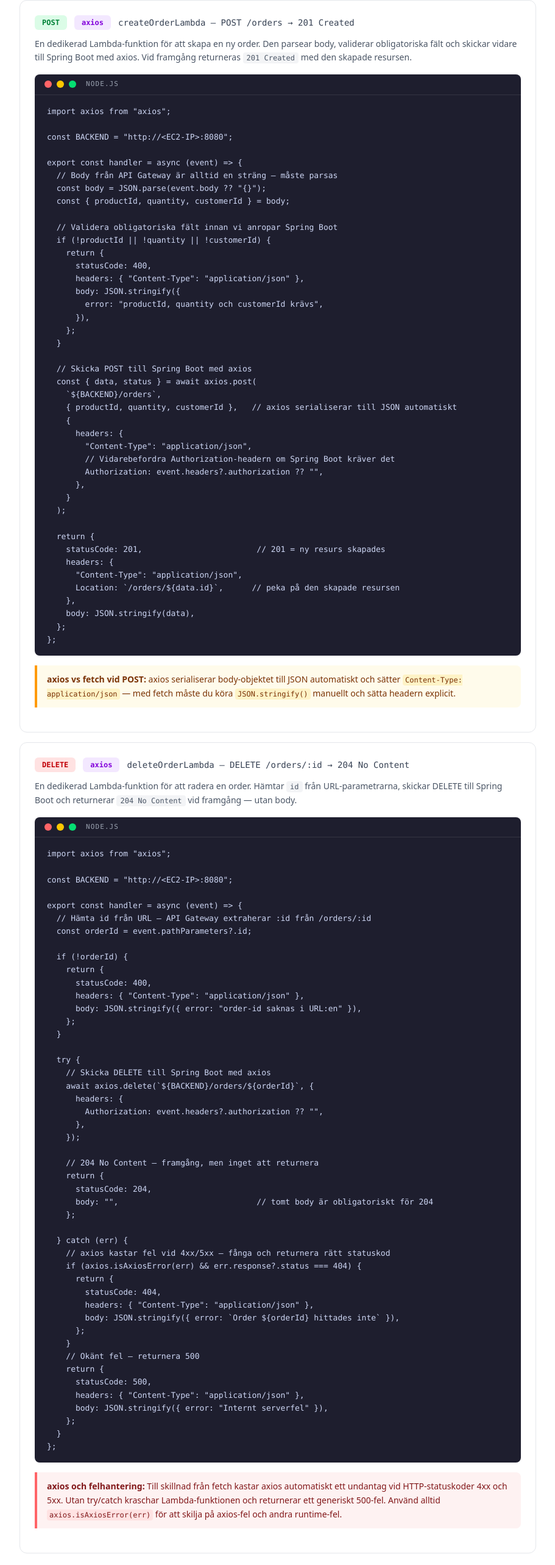
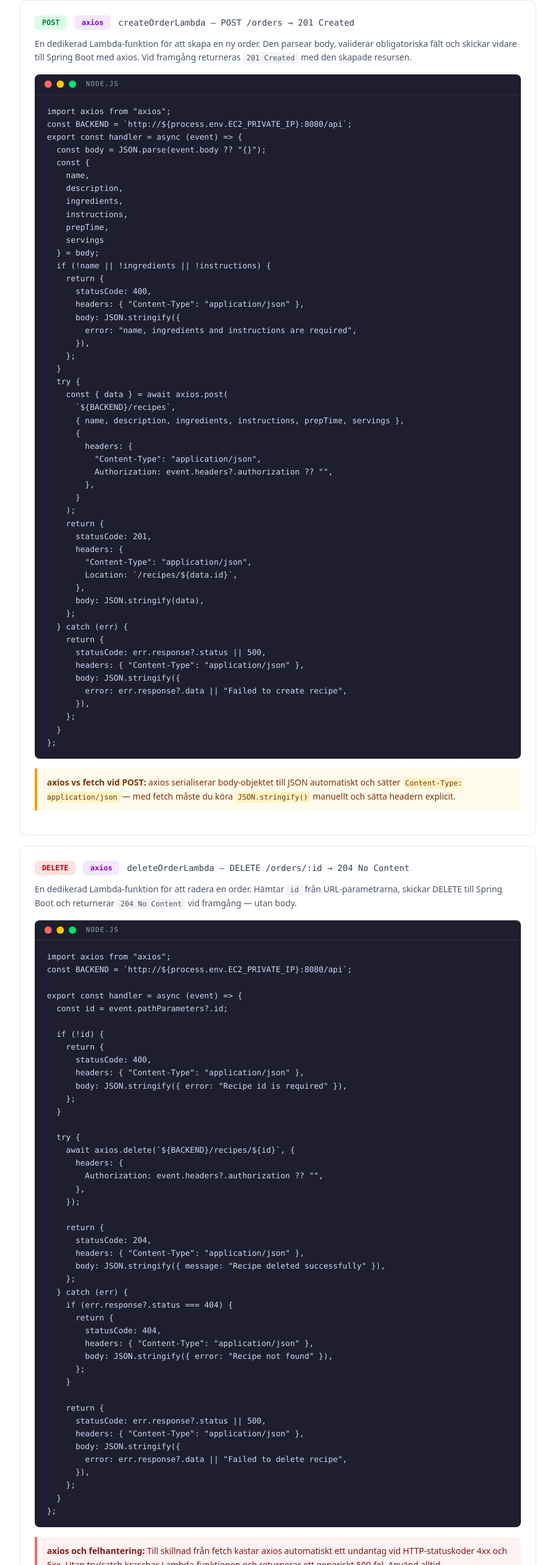
Before and after one commit to danielev1976/aws-basics, a Next.js app: page /lambda-proxy in a window 1280 px wide. Shown: the part 2759-5325 px from the top of the page at 61% size, without its empty margins (184-1095 px from the left). Built offline with nearby package versions, Linux system fonts and the light colour scheme.

Commit message:
modify post and delete code in lambda proxy

```diff
--- a/app/lambda-proxy/page.tsx
+++ b/app/lambda-proxy/page.tsx
@@ -143,6 +143,104 @@ function CodeBlock({ code, lang = "js" }: CodeBlockProps) {
 function Divider() {
   return <hr className="border-0 border-t border-gray-200 my-8" />;
 }
+
+const createRecipeCode = `import axios from "axios";
+const BACKEND = \`http://\${process.env.EC2_PRIVATE_IP}:8080/api\`;
+export const handler = async (event) => {
+  const body = JSON.parse(event.body ?? "{}");
+  const {
+    name,
+    description,
+    ingredients,
+    instructions,
+    prepTime,
+    servings
+  } = body;
+  if (!name || !ingredients || !instructions) {
+    return {
+      statusCode: 400,
+      headers: { "Content-Type": "application/json" },
+      body: JSON.stringify({
+        error: "name, ingredients and instructions are required",
+      }),
+    };
+  }
+  try {
+    const { data } = await axios.post(
+      \`\${BACKEND}/recipes\`,
+      { name, description, ingredients, instructions, prepTime, servings },
+      {
+        headers: {
+          "Content-Type": "application/json",
+          Authorization: event.headers?.authorization ?? "",
+        },
+      }
+    );
+    return {
+      statusCode: 201,
+      headers: {
+        "Content-Type": "application/json",
+        Location: \`/recipes/\${data.id}\`,
+      },
+      body: JSON.stringify(data),
+    };
+  } catch (err) {
+    return {
+      statusCode: err.response?.status || 500,
+      headers: { "Content-Type": "application/json" },
+      body: JSON.stringify({
+        error: err.response?.data || "Failed to create recipe",
+      }),
+    };
+  }
+};`;
+
+const deleteRecipeCode = `import axios from "axios";
+const BACKEND = \`http://\${process.env.EC2_PRIVATE_IP}:8080/api\`;
+
+export const handler = async (event) => {
+  const id = event.pathParameters?.id;
+
+  if (!id) {
+    return {
+      statusCode: 400,
+      headers: { "Content-Type": "application/json" },
+      body: JSON.stringify({ error: "Recipe id is required" }),
+    };
+  }
+
+  try {
+    await axios.delete(\`\${BACKEND}/recipes/\${id}\`, {
+      headers: {
+        Authorization: event.headers?.authorization ?? "",
+      },
+    });
+
+    return {
+      statusCode: 204,
+      headers: { "Content-Type": "application/json" },
+      body: JSON.stringify({ message: "Recipe deleted successfully" }),
+    };
+  } catch (err) {
+    if (err.response?.status === 404) {
+      return {
+        statusCode: 404,
+        headers: { "Content-Type": "application/json" },
+        body: JSON.stringify({ error: "Recipe not found" }),
+      };
+    }
+
+    return {
+      statusCode: err.response?.status || 500,
+      headers: { "Content-Type": "application/json" },
+      body: JSON.stringify({
+        error: err.response?.data || "Failed to delete recipe",
+      }),
+    };
+  }
+};`;
+
+
 
 /* ── PAGE ── */
 
@@ -379,51 +477,7 @@ export const handler = async (event) => {
           </code>{" "}
           med den skapade resursen.
         </p>
-        <CodeBlock
-          lang="node.js"
-          code={`import axios from "axios";
-
-const BACKEND = "http://<EC2-IP>:8080";
-
-export const handler = async (event) => {
-  // Body från API Gateway är alltid en sträng — måste parsas
-  const body = JSON.parse(event.body ?? "{}");
-  const { productId, quantity, customerId } = body;
-
-  // Validera obligatoriska fält innan vi anropar Spring Boot
-  if (!productId || !quantity || !customerId) {
-    return {
-      statusCode: 400,
-      headers: { "Content-Type": "application/json" },
-      body: JSON.stringify({
-        error: "productId, quantity och customerId krävs",
-      }),
-    };
-  }
-
-  // Skicka POST till Spring Boot med axios
-  const { data, status } = await axios.post(
-    \`\${BACKEND}/orders\`,
-    { productId, quantity, customerId },   // axios serialiserar till JSON automatiskt
-    {
-      headers: {
-        "Content-Type": "application/json",
-        // Vidarebefordra Authorization-headern om Spring Boot kräver det
-        Authorization: event.headers?.authorization ?? "",
-      },
-    }
-  );
-
-  return {
-    statusCode: 201,                        // 201 = ny resurs skapades
-    headers: {
-      "Content-Type": "application/json",
-      Location: \`/orders/\${data.id}\`,      // peka på den skapade resursen
-    },
-    body: JSON.stringify(data),
-  };
-};`}
-        />
+       <CodeBlock lang="node.js" code={createRecipeCode} />
         <Notice variant="warning">
           <strong>axios vs fetch vid POST:</strong> axios serialiserar
           body-objektet till JSON automatiskt och sätter{" "}
@@ -462,56 +516,7 @@ export const handler = async (event) => {
           </code>{" "}
           vid framgång — utan body.
         </p>
-        <CodeBlock
-          lang="node.js"
-          code={`import axios from "axios";
-
-const BACKEND = "http://<EC2-IP>:8080";
-
-export const handler = async (event) => {
-  // Hämta id från URL — API Gateway extraherar :id från /orders/:id
-  const orderId = event.pathParameters?.id;
-
-  if (!orderId) {
-    return {
-      statusCode: 400,
-      headers: { "Content-Type": "application/json" },
-      body: JSON.stringify({ error: "order-id saknas i URL:en" }),
-    };
-  }
-
-  try {
-    // Skicka DELETE till Spring Boot med axios
-    await axios.delete(\`\${BACKEND}/orders/\${orderId}\`, {
-      headers: {
-        Authorization: event.headers?.authorization ?? "",
-      },
-    });
-
-    // 204 No Content — framgång, men inget att returnera
-    return {
-      statusCode: 204,
-      body: "",                             // tomt body är obligatoriskt för 204
-    };
-
-  } catch (err) {
-    // axios kastar fel vid 4xx/5xx — fånga och returnera rätt statuskod
-    if (axios.isAxiosError(err) && err.response?.status === 404) {
-      return {
-        statusCode: 404,
-        headers: { "Content-Type": "application/json" },
-        body: JSON.stringify({ error: \`Order \${orderId} hittades inte\` }),
-      };
-    }
-    // Okänt fel — returnera 500
-    return {
-      statusCode: 500,
-      headers: { "Content-Type": "application/json" },
-      body: JSON.stringify({ error: "Internt serverfel" }),
-    };
-  }
-};`}
-        />
+      <CodeBlock lang="node.js" code={deleteRecipeCode} />
         <Notice variant="danger">
           <strong>axios och felhantering:</strong> Till skillnad från fetch
           kastar axios automatiskt ett undantag vid HTTP-statuskoder 4xx och
```
